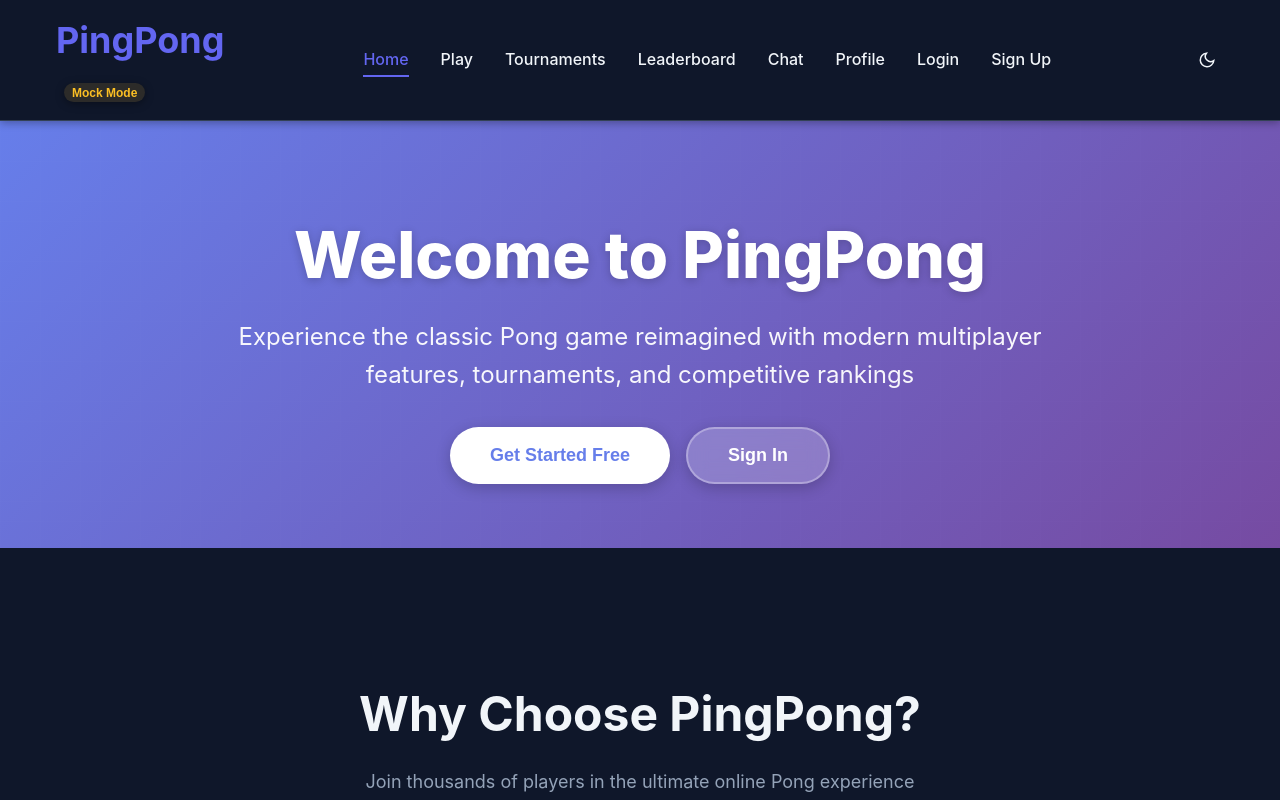
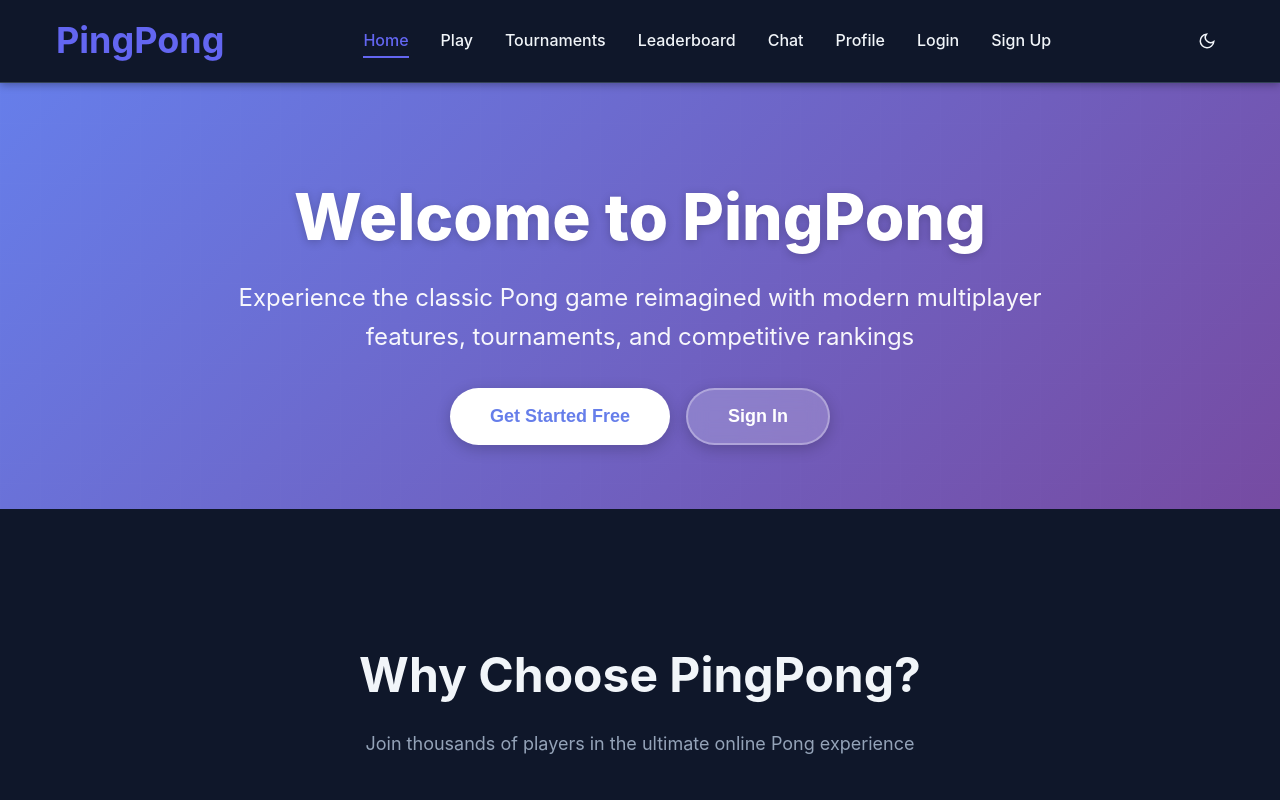
Before and after one commit to mel-mehdi/ping-pong, a React (Vite) app in the folder frontend/: page / in a window 1280 px wide. Shown: the top 800 px of the page. Built offline with nearby package versions, Linux system fonts and the light colour scheme.

Commit message:
chore: update package-lock.json to include @react-three/fiber and three dependencies, along with their peer dependencies and related updates

```diff
--- a/frontend/src/components/Navbar.jsx
+++ b/frontend/src/components/Navbar.jsx
@@ -16,7 +16,6 @@ const Navbar = () => {
     const [isSearching, setIsSearching] = useState(false);
     const [searchSource, setSearchSource] = useState('backend');
     const [pendingInvites, setPendingInvites] = useState([]);
-    const [mockCleanResult, setMockCleanResult] = useState(null);
 
     useEffect(() => {
         const savedTheme = localStorage.getItem('theme') || 'dark';
@@ -245,60 +244,6 @@ const Navbar = () => {
                 <div className="nav-container">
                     <div className="nav-brand">
                         <h2>PingPong</h2>
-                        {!isBackendAuthenticated && (
-                            <>
-                                <button
-                                    className="mock-mode-badge"
-                                    title="Using client-side mock data. Click to check backend auth"
-                                    onClick={async () => {
-                                        try {
-                                            setSearchQuery('');
-                                            setSearchResults([]);
-                                            setShowSearchResults(false);
-                                            setIsSearching(true);
-                                            const ok = await checkBackendAuth();
-                                            setIsSearching(false);
-                                            if (ok) {
-                                                // backend connected — remove mock-mode badge automatically
-                                                console.log('Connected to backend');
-                                            } else {
-                                                // try to clean suspicious entries from local DB
-                                                try {
-                                                    const patterns = [
-                                                        'mehdimmmm',
-                                                        'melmehdi',
-                                                        'mehdimahfoud321@gmail.com',
-                                                        /om\/api\//i,
-                                                        /https?:\/\//i,
-                                                        /\?/i
-                                                    ];
-                                                    const result = db.cleanUsers(patterns);
-                                                    const removedCount = (result.removed || []).length;
-                                                    if (removedCount > 0) {
-                                                        setMockCleanResult(`Removed ${removedCount} suspicious user(s)`);
-                                                        setTimeout(() => setMockCleanResult(null), 3500);
-                                                        console.log('Cleaned local DB users:', result.removed);
-                                                    } else {
-                                                        setMockCleanResult('No suspicious users found');
-                                                        setTimeout(() => setMockCleanResult(null), 2500);
-                                                    }
-                                                } catch (e) {
-                                                    console.error('Local DB clean failed:', e);
-                                                }
-                                            }
-                                        } catch (err) {
-                                            setIsSearching(false);
-                                            console.error('Backend check failed:', err);
-                                        }
-                                    }}
-                                >
-                                    Mock Mode
-                                </button>
-                                {mockCleanResult && (
-                                    <div className="mock-clean-result" aria-live="polite">{mockCleanResult}</div>
-                                )}
-                            </>
-                        )}
                     </div>
                     <ul className="nav-menu">
                         <li>
--- a/frontend/src/styles/main.css
+++ b/frontend/src/styles/main.css
@@ -204,40 +204,6 @@ body {
 }
 .nav-actions { display: flex; align-items: center; gap: 1rem; }
 
-/* Mock Mode badge */
-.mock-mode-badge {
-    display: inline-flex;
-    align-items: center;
-    gap: 0.5rem;
-    margin-left: 0.5rem;
-    padding: 0.15rem 0.5rem;
-    font-size: 0.75rem;
-    font-weight: 700;
-    border-radius: 999px;
-    background: rgba(var(--primary-rgb), 0.12);
-    color: var(--primary);
-    border: 1px solid rgba(var(--primary-rgb), 0.15);
-    box-shadow: 0 2px 8px rgba(0,0,0,0.08);
-    cursor: pointer;
-    border: none;
-}
-
-[data-theme="dark"] .mock-mode-badge {
-    background: rgba(251, 191, 36, 0.12);
-    color: var(--warning);
-    border-color: rgba(251, 191, 36, 0.18);
-    box-shadow: 0 2px 8px rgba(0,0,0,0.35);
-}
-
-.mock-mode-badge:active { transform: translateY(1px); }
-
-/* Mock clean result */
-.mock-clean-result {
-    display: inline-block;
-    margin-left: 0.5rem;
-    font-size: 0.85rem;
-    color: var(--text-muted);
-}
 /* Enhanced Navbar Search */
 .nav-search-wrapper {
     position: relative;
```
Also changed, not shown: 1 other file (tests, documents, lock files or other folders).
